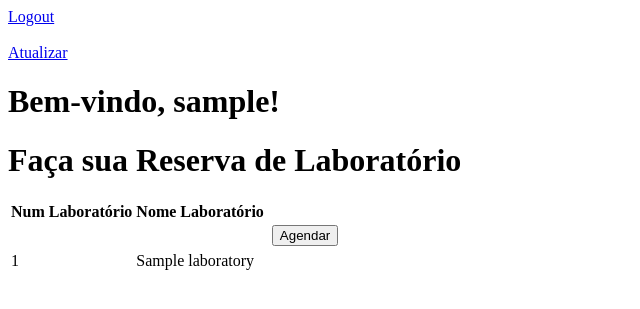
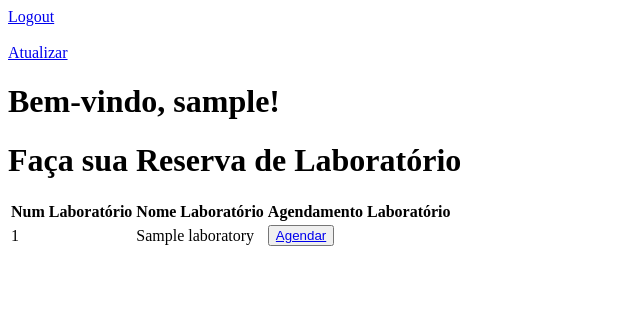
Before and after one commit to sergiojr-dev/projeto_laboratorio, a Django app: a page that uses templates/dashboard.html in a window 1280 px wide. Shown: the top 309 px of the page, without its empty margins (0-640 px from the left). Run offline with Django 4.2, Linux system fonts and the light colour scheme; a user stored in the database is signed in; tables that the repository leaves empty hold one stand-in row (values such as "Sample post").

Commit message:
exibindo os laboratorios com o redirect para o agendamento.

```diff
--- a/templates/dashboard.html
+++ b/templates/dashboard.html
@@ -17,18 +17,18 @@
                     <tr>
                         <th>Num Laboratório</th>
                         <th>Nome Laboratório</th>
+                        <th>Agendamento Laboratório</th>
                     </tr>
                 </thead>
                 <tbody>
                         <tr>
                             <td>{{ lab.number_laboratory }}</td>
                             <td>{{ lab.name_laboratory }}</td>
-                            <td>{{ form.as_table }}</td>
-                            <td><button type="submit" style="margin-bottom: 50px;">Agendar</button></td>
+                            <td><button><a href="{% url 'laboratorio:list_lab' lab.pk %}">Agendar</a></button></td>
 
                         </tr>
                 </tbody>
-            </table>
+            </table><br><br>
             {% endfor %}
         </form>
 </body>
```
